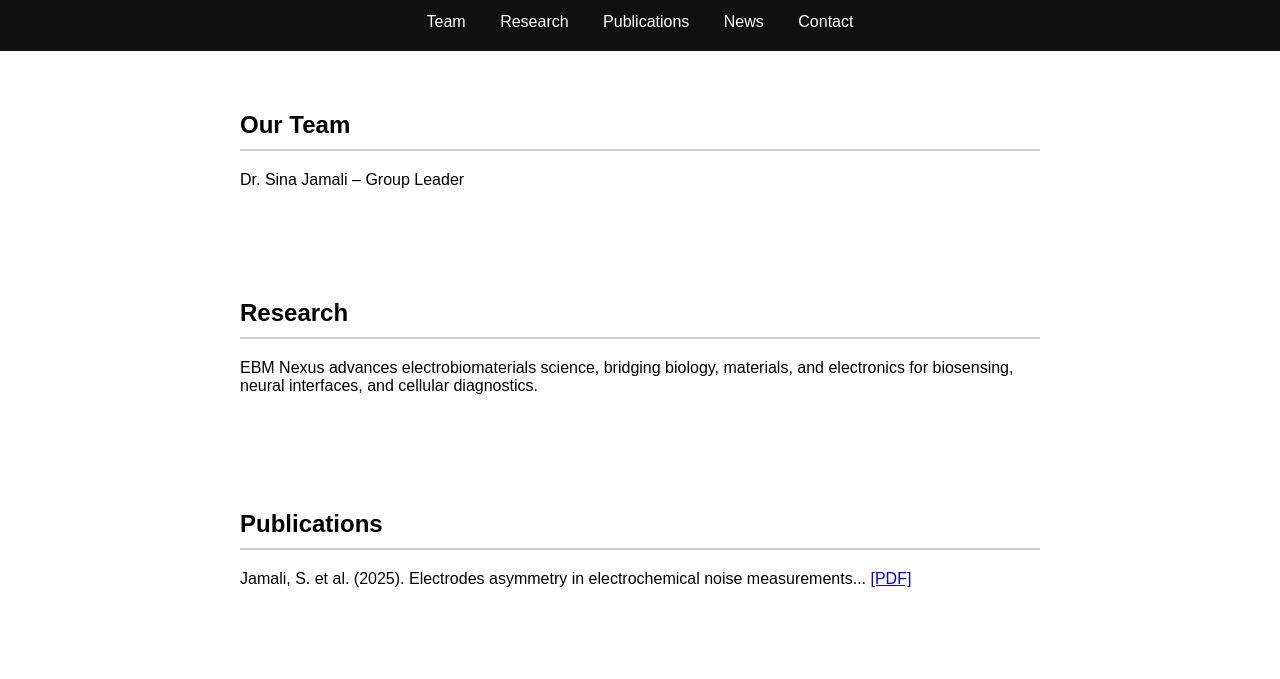
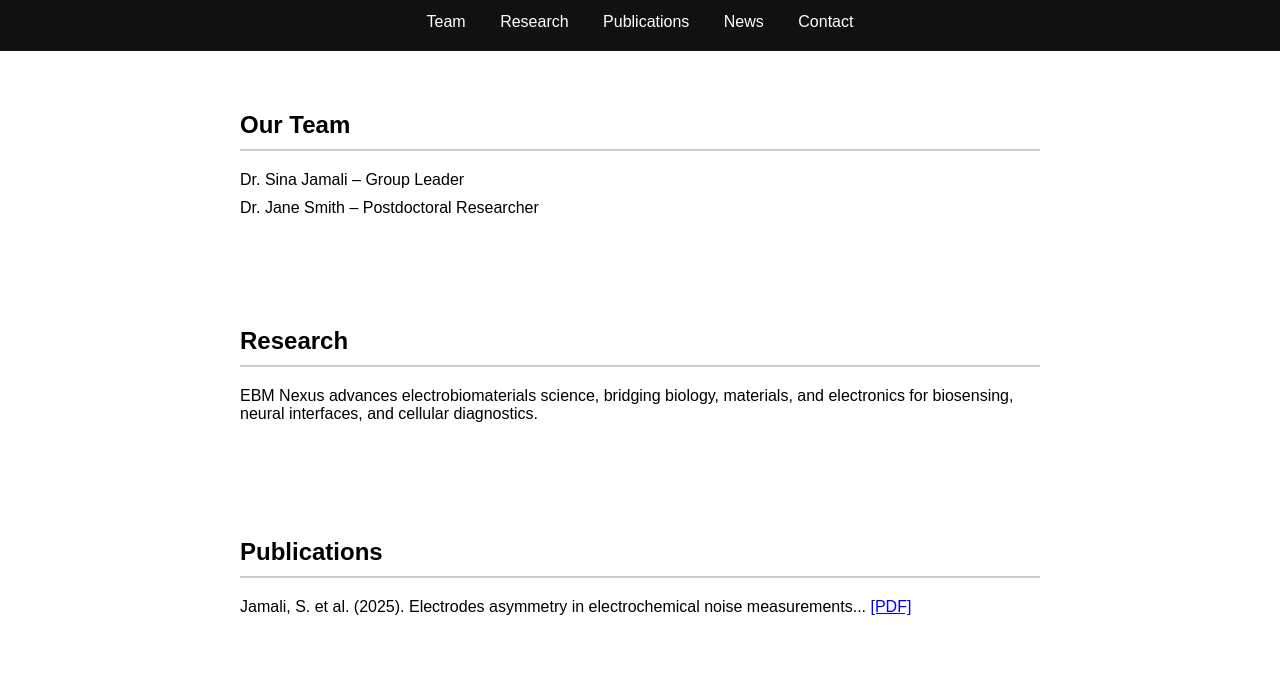
Before and after one commit to EBM-N/EBM, a plain HTML site: page index.html in a window 1280 px wide. Shown: the part 121-800 px from the top of the page. Drawn offline with Linux system fonts and the light colour scheme.

Commit message:
Update index.html

```diff
--- a/index.html
+++ b/index.html
@@ -31,6 +31,7 @@
 <section id="team">
   <h2>Our Team</h2>
   <div class="team-member">Dr. Sina Jamali – Group Leader</div>
+  <div class="team-member">Dr. Jane Smith – Postdoctoral Researcher</div>
   <!-- Add more members here -->
 </section>
 
```
